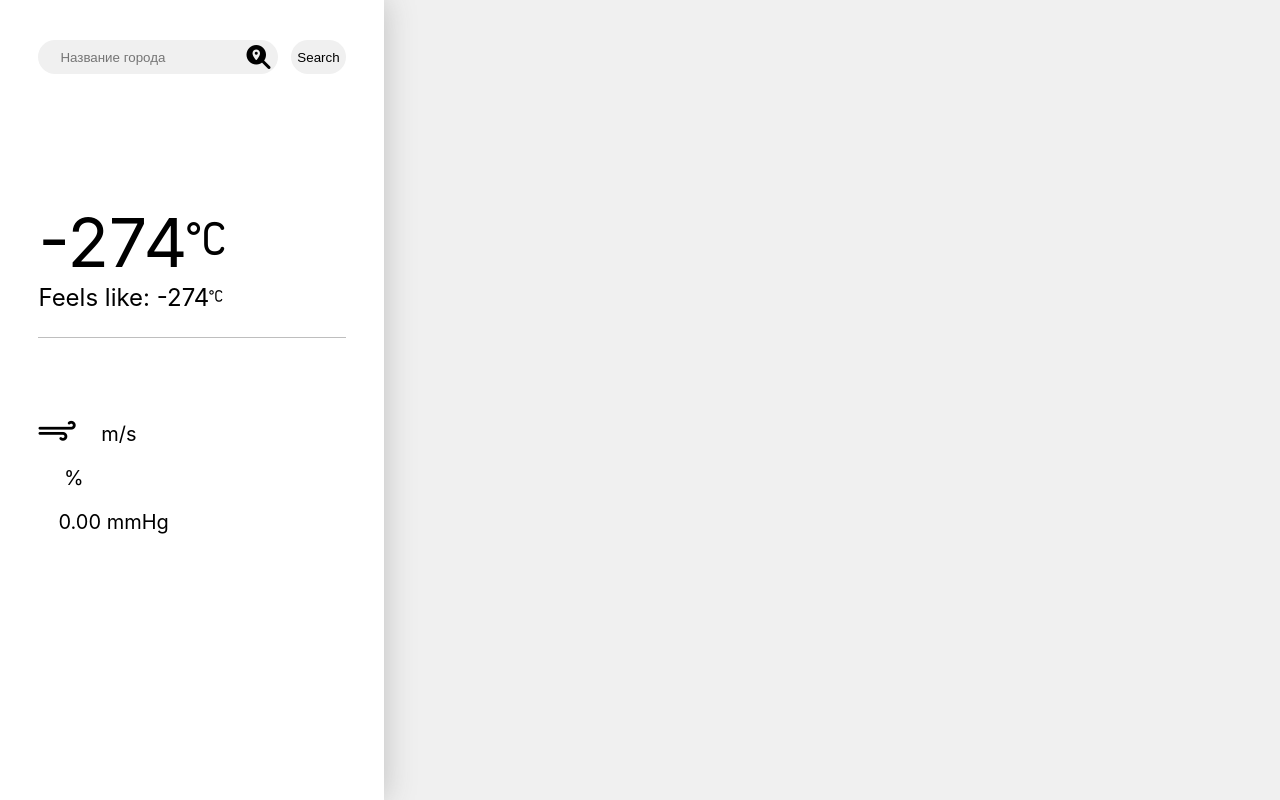
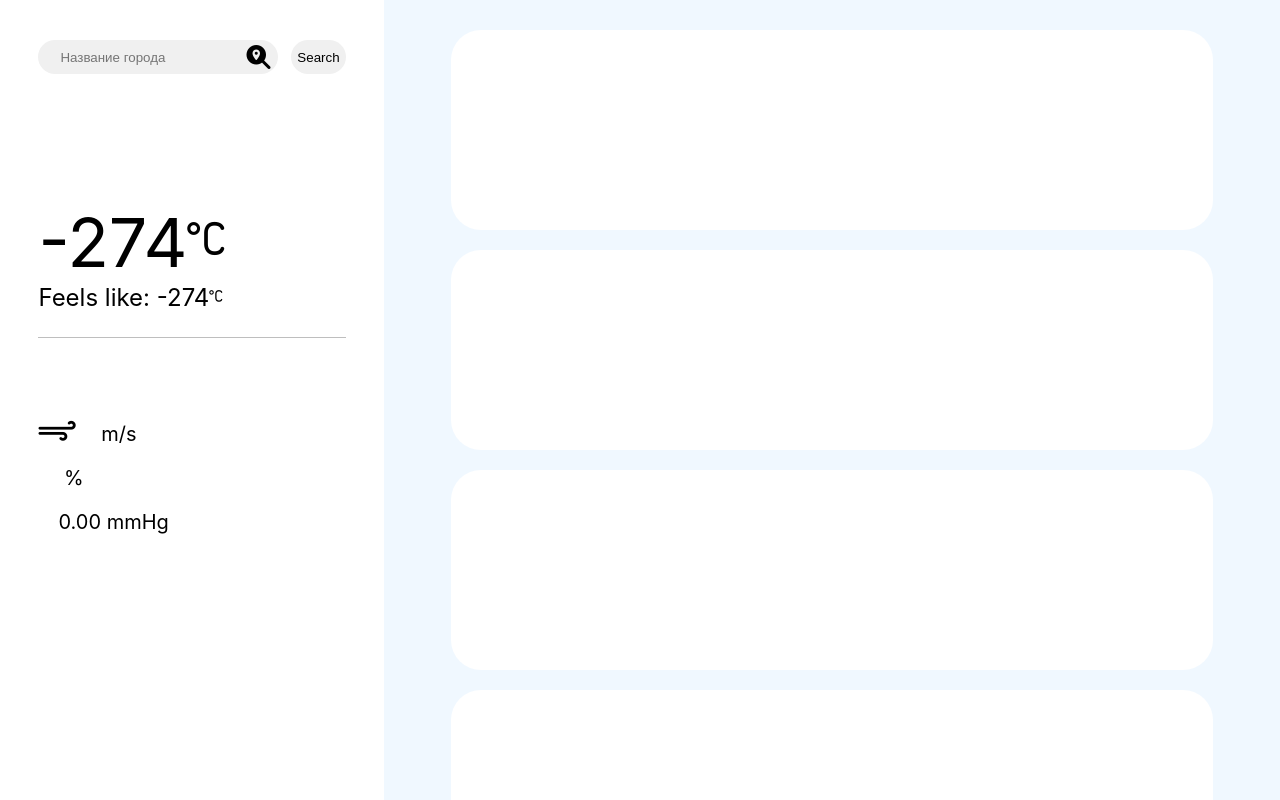
Before and after one commit to mvzelinsky/openweather-app, a React (Create React App) app: page / in a window 1280 px wide. Built offline with nearby package versions, Linux system fonts and the light colour scheme; some icons are missing.

Commit message:
feat: added forecast daily card

```diff
--- a/src/App.css
+++ b/src/App.css
@@ -1,3 +1,7 @@
 body {
   background-color: rgb(240, 240, 240);
 }
+
+.App {
+  display: flex;
+}
--- a/src/App.js
+++ b/src/App.js
@@ -1,10 +1,12 @@
 import SidePanel from './components/SidePanel';
+import MainPanel from './components/MainPanel';
 import './App.css';
 
 function App() {
   return (
     <div className="App">
       <SidePanel />
+      <MainPanel />
     </div>
   );
 }
--- a/src/components/Forecast.jsx
+++ b/src/components/Forecast.jsx
@@ -1,11 +1,18 @@
 import React from 'react';
+import '../styles/Forecast.css';
 
 function Forecast() {
-    return(
-        <div className = "forecast">
-
-        </div>
-    );
+  return (
+    <div className="forecast">
+      <div className="daily"></div>
+      <div className="daily"></div>
+      <div className="daily"></div>
+      <div className="daily"></div>
+      <div className="daily"></div>
+      <div className="daily"></div>
+      <div className="daily"></div>
+    </div>
+  );
 }
 
 export default Forecast;
--- a/src/components/SidePanel.jsx
+++ b/src/components/SidePanel.jsx
@@ -9,6 +9,10 @@ class SidePanel extends React.Component {
   constructor() {
     super();
     this.state = {
+      coord: {
+        long: null,
+        lat: null,
+      },
       city: null,
       icon: null,
       main: {
--- /dev/null
+++ b/src/styles/Forecast.css
@@ -0,0 +1,21 @@
+.forecast {
+  margin-top: 30px;
+  display: flex;
+  flex-direction: column;
+  width: 100%;
+}
+.daily {
+  background-color: rgb(255, 255, 255);
+  border-radius: 30px;
+  display: flex;
+  height: 200px;
+  width: 85%;
+  margin: auto;
+  margin-bottom: 20px;
+}
+
+::-webkit-scrollbar {
+  /* chrome based */
+  width: 0px; /* ширина scrollbar'a */
+  background: transparent; /* опционально */
+}
--- /dev/null
+++ b/src/styles/MainPanel.css
@@ -0,0 +1,6 @@
+.main-panel {
+  width: 70%;
+  background-color: aliceblue;
+  height: 100vh;
+  overflow-x: hidden;
+}
```
Also changed, not shown: src/components/MainPanel.jsx (+7 -6 lines).
